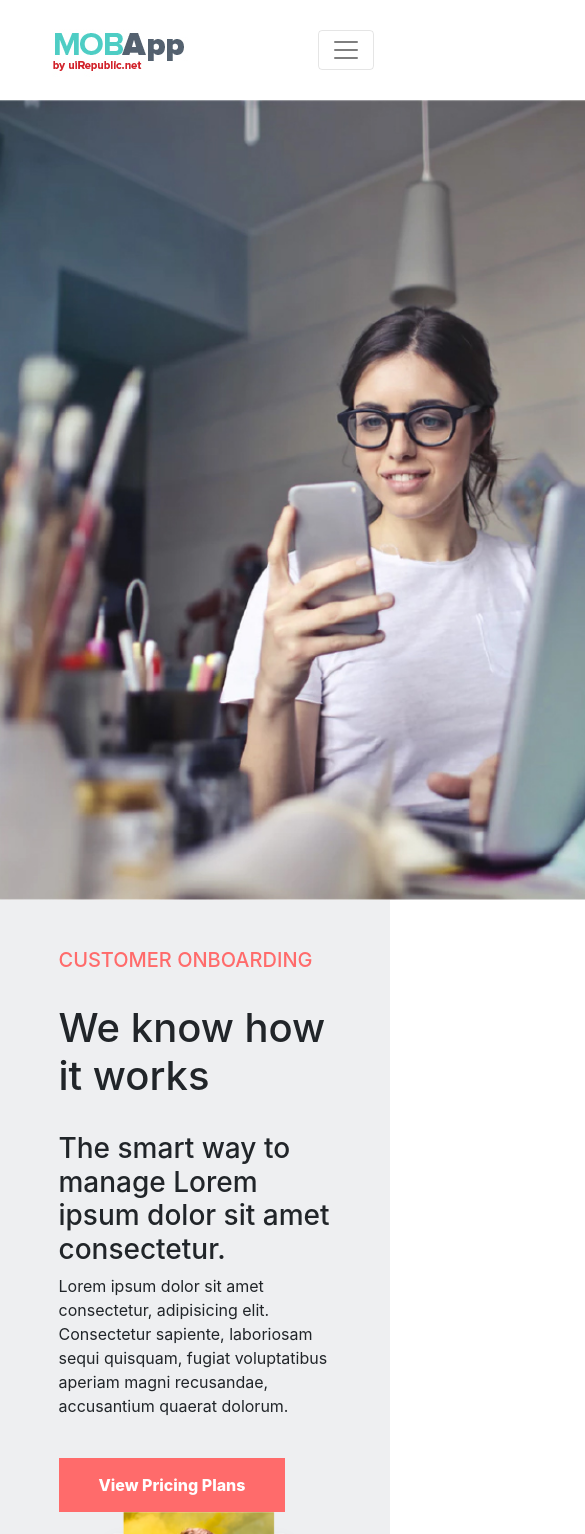
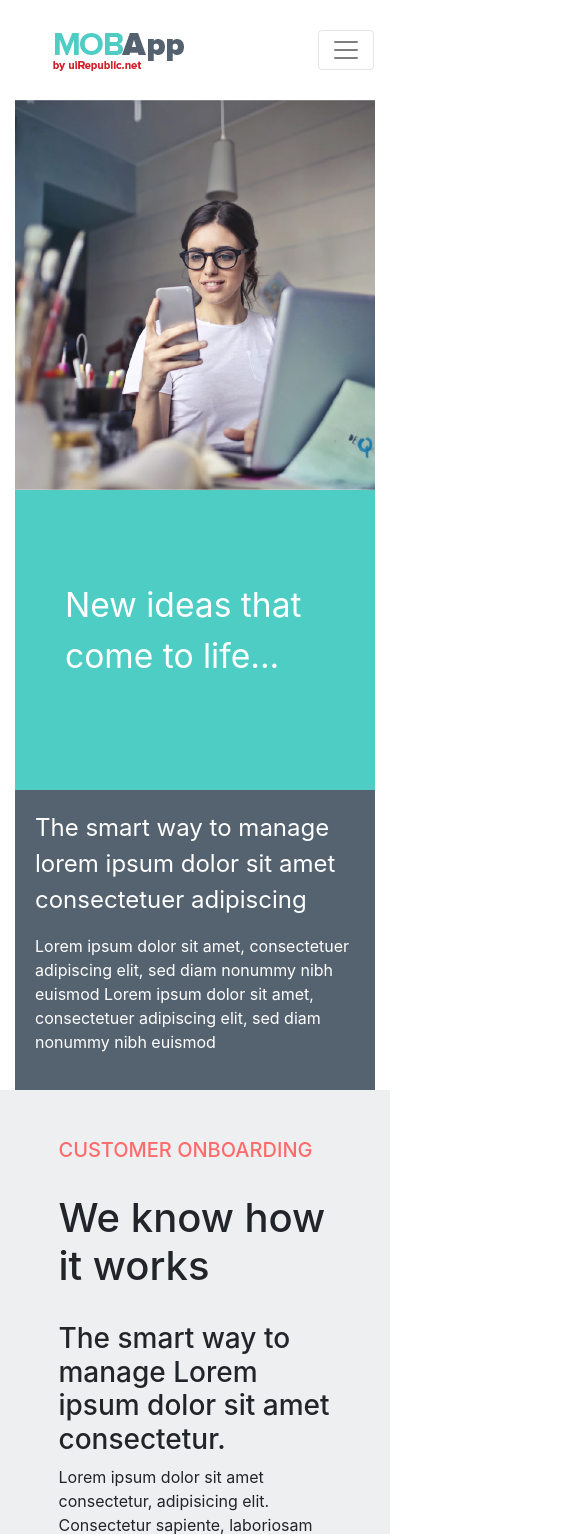
Before and after one commit to rokydas/mob-app, a React (Create React App) app: page / in a window 390 px wide. Shown: the top 1534 px of the page, 585 px wide, since content can reach past the window. Built offline with nearby package versions, Linux system fonts and the light colour scheme.

Commit message:
first section responsive for mobile and pc

```diff
--- a/src/components/FirstSection/FirstSection.css
+++ b/src/components/FirstSection/FirstSection.css
@@ -1,18 +1,37 @@
 .new-idea {
-    height: 400px;
     background-color: #4ecdc4;
     color: white;
     padding: 100px;
+    padding-right: 250px;
+    height: 50%;
+    font-size: 5em;
 }
 
 .smart-way {
-    height: 400px;
     background-color: #556270;
     color: white;
-    padding: 50px 100px;
+    padding: 100px;
+    padding-right: 250px;
+    height: 50%;
 }
 
-/* .full-container {
-    width: 100%;
-    margin: 0 auto;
-} */
+.smart-heading {
+    font-size: 2.5em;
+}
+
+@media only screen and (max-width: 1100px) {
+    .new-idea {
+        padding: 90px 50px;
+        font-size: 2.1em;
+        height: 300px;
+    }
+
+    .smart-way {
+        padding: 20px;
+        height: 300px;
+    }
+
+    .smart-heading {
+        font-size: 1.5em;
+    }
+}
--- a/src/components/FirstSection/FirstSection.js
+++ b/src/components/FirstSection/FirstSection.js
@@ -3,20 +3,23 @@ import './FirstSection.css';
 import girl from '../../images/girl.jpg';
 
 const FirstSection = () => {
+
     return (
 
-        <div className="d-flex justify-content-start">
-            <div>
-                <img src={girl} style={{ height: '100%' }} alt="" />
-            </div>
-            <div>
-                <div className="new-idea">
-                    <h1>New ideas that <br /> come to life...</h1>
+        <div className="col-12">
+            <div className="row no-gutters">
+                <div className="col-xl-5 col-lg-5 col-md-12 col-sm-12 col-xm-12">
+                    <img src={girl} width="100%" alt="" />
                 </div>
-                <div className="smart-way">
-                    <div>
-                        <h1>The smart way to manage lorem ipsum dolor sit amet consectetuer adipiscing</h1>
-                        <p>Lorem ipsum dolor sit amet, consectetuer adipiscing elit, sed diam nonummy nibh euismod tincidunt ut laoreet dolore magna aliquam erat volutpat. Ut wisi enim ad  sed diam nonummy nibh euismod tincidunt ut laoreet dolore</p>
+                <div className="col-xl-7 col-lg-7 col-md-12 col-sm-12 col-xm-12">
+                    <div className="new-idea">
+                        <span>New ideas that come to life...</span>
+                    </div>
+                    <div className="smart-way">
+                        <div>
+                            <p className="smart-heading">The smart way to manage lorem ipsum dolor sit amet consectetuer adipiscing</p>
+                            <p>Lorem ipsum dolor sit amet, consectetuer adipiscing elit, sed diam nonummy nibh euismod Lorem ipsum dolor sit amet, consectetuer adipiscing elit, sed diam nonummy nibh euismod</p>
+                        </div>
                     </div>
                 </div>
             </div>
@@ -26,3 +29,15 @@ const FirstSection = () => {
 };
 
 export default FirstSection;
+
+{/* <div className="col-md-7">
+    <div className="new-idea">
+        <h1>New ideas that <br /> come to life...</h1>
+    </div>
+    <div className="smart-way">
+        <div>
+            <h1>The smart way to manage lorem ipsum dolor sit amet consectetuer adipiscing</h1>
+            <p>Lorem ipsum dolor sit amet, consectetuer adipiscing elit, sed diam nonummy nibh euismod tincidunt ut laoreet dolore magna aliquam erat volutpat. Ut wisi enim ad  sed diam nonummy nibh euismod tincidunt ut laoreet dolore</p>
+        </div>
+    </div>
+</div> */}
```
Also changed, not shown: 1 other file (tests, documents, lock files or other folders).
